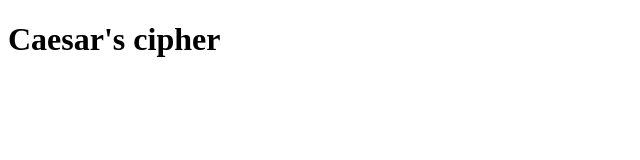
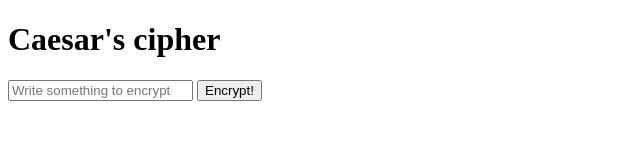
Before and after one commit to adrian-karbowniczyn/caesar-cipher, a website built with Parcel: page index.html in a window 1280 px wide. Shown: the whole page, without its empty margins (0-640 px from the left). Built offline with nearby package versions, Linux system fonts and the light colour scheme.

Commit message:
Add cryptography form

```diff
--- a/index.html
+++ b/index.html
@@ -17,6 +17,16 @@
       <header class="header">
         <h1 class="header__title">Caesar's cipher</h1>
       </header>
+      <form class="cryptography-form" action="">
+        <input
+          class="cryptography-form__input"
+          type="text"
+          name="cipher-text"
+          id="cipher-text"
+          placeholder="Write something to encrypt"
+        />
+        <input class="cryptography-form__submit" type="submit" value="Encrypt!" />
+      </form>
     </div>
   </body>
 </html>
```
